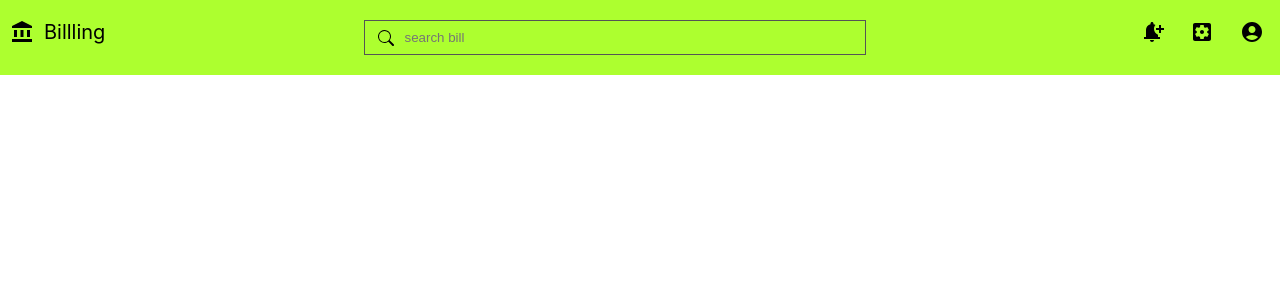
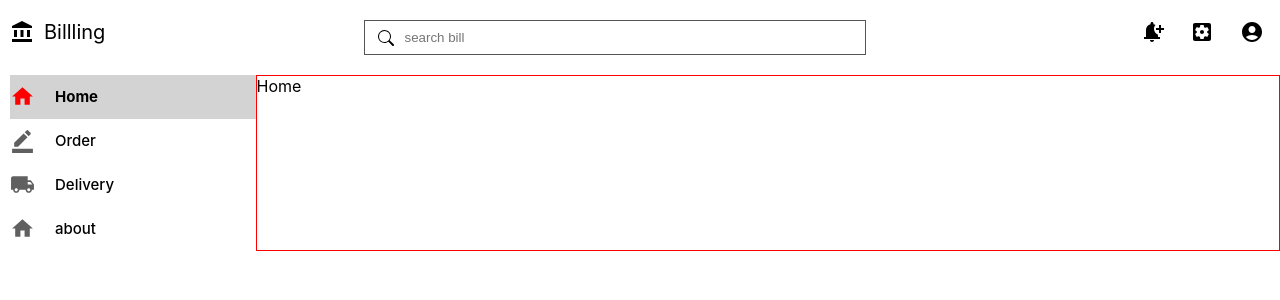
Before and after one commit to srinisanth93/Billing_Software, a React (Create React App) app in the folder client_side/: page / in a window 1280 px wide. Shown: the top 300 px of the page. Built offline with nearby package versions, Linux system fonts and the light colour scheme.

Commit message:
sridevi changed client_side

```diff
--- a/client_side/src/App.css
+++ b/client_side/src/App.css
@@ -1,38 +1,4 @@
-.App {
-  text-align: center;
+.app_page{
+  display: flex;
+
 }
-
-.App-logo {
-  height: 40vmin;
-  pointer-events: none;
-}
-
-@media (prefers-reduced-motion: no-preference) {
-  .App-logo {
-    animation: App-logo-spin infinite 20s linear;
-  }
-}
-
-.App-header {
-  background-color: #282c34;
-  min-height: 100vh;
-  display: flex;
-  flex-direction: column;
-  align-items: center;
-  justify-content: center;
-  font-size: calc(10px + 2vmin);
-  color: white;
-}
-
-.App-link {
-  color: #61dafb;
-}
-
-@keyframes App-logo-spin {
-  from {
-    transform: rotate(0deg);
-  }
-  to {
-    transform: rotate(360deg);
-  }
-}
--- a/client_side/src/App.js
+++ b/client_side/src/App.js
@@ -1,11 +1,20 @@
+import Home from './Home/Home';
 import React from 'react';
 import './App.css';
 import Header from './Header/Header';
+import SideNavBar from './SideNavBar/SideNavBar';
 
 function App() {
   return (
     <div className="App">
   <Header/>
+  <div className='app_page'>
+  <SideNavBar/>
+  <Home/>
+    </div>
+
+
+
     </div>
   );
 }
--- a/client_side/src/Header/Header.css
+++ b/client_side/src/Header/Header.css
@@ -1,7 +1,11 @@
 .header_main{
-    background-color:greenyellow;
     display: flex;
     justify-content: space-between;
+    position: sticky;
+    top: 0;
+    z-index: 100;
+    background-color: white;
+
 }
 .header_center{
     width: 40%;
--- /dev/null
+++ b/client_side/src/Home/Home.css
@@ -0,0 +1,4 @@
+.home_main{
+    flex: 80%;
+    border: 1px solid red;
+}
--- /dev/null
+++ b/client_side/src/Home/Home.js
@@ -0,0 +1,9 @@
+import React from 'react'
+import './Home.css'
+function Home() {
+  return (
+    <div className='home_main'>Home</div>
+  )
+}
+
+export default Home
--- /dev/null
+++ b/client_side/src/SideNavBar/SideBarRow.css
@@ -0,0 +1,42 @@
+.sidebarrow{
+    display: flex;
+    align-items: center;
+    margin-left:10px ;
+}
+.sidebarrow_icon{
+
+    color: #606060;
+    font-size: 25px !important;
+}
+.sidebarrow_title{
+ flex: 1;
+ margin-left: 20px;
+ font-size: 15px;
+ font-weight: 500;
+}
+
+.sidebarrow:hover{
+    background-color: lightgray;
+    cursor: pointer;
+}
+
+.sidebarrow:hover>.sidebarrow_icon{
+    color: red;
+    font-size: 29px !important;
+}
+
+.sidebarrow:hover>.sidebarrow_title{
+    font-weight: bold;
+}
+
+.sidebarrow.selected{
+    background-color: lightgray;
+}
+
+.sidebarrow.selected>.sidebarrow_icon{
+    color: red;
+}
+
+.sidebarrow.selected>.sidebarrow_title{
+    font-weight: bold;
+}
--- /dev/null
+++ b/client_side/src/SideNavBar/SideBarRow.js
@@ -0,0 +1,13 @@
+import React from 'react'
+import './SideBarRow.css'
+function SideBarRow({selected,Icon,title}) {
+  return (
+    <div className={`sidebarrow ${selected && "selected"}`}>
+      <Icon className="sidebarrow_icon"/>
+        <h2 className='sidebarrow_title'>{title}</h2>
+
+    </div>
+  )
+}
+
+export default SideBarRow
--- /dev/null
+++ b/client_side/src/SideNavBar/SideNavBar.css
@@ -0,0 +1,11 @@
+.sidebar{
+    flex: 20%;
+  }
+
+  /* .sidebar>hr{
+   height: 1px;
+   border: 0;
+   background-color: lightgray;
+   margin-top: 10px;
+   margin-bottom: 10px;
+  } */
--- /dev/null
+++ b/client_side/src/SideNavBar/SideNavBar.js
@@ -0,0 +1,19 @@
+import React from 'react'
+import SideBarRow from './SideBarRow'
+import './SideNavBar.css'
+import LocalShippingIcon from '@mui/icons-material/LocalShipping';
+import BorderColorIcon from '@mui/icons-material/BorderColor';
+import HomeIcon from '@mui/icons-material/Home';
+function SideNavBar() {
+  return (
+    <div className='sidebar'>
+        <SideBarRow selected title="Home" Icon={HomeIcon}/>
+        <SideBarRow title="Order" Icon={BorderColorIcon}/>
+        <SideBarRow title="Delivery" Icon={LocalShippingIcon}/>
+        <SideBarRow title="about" Icon={HomeIcon}/>
+        {/* <hr></hr> */}
+   </div>
+  )
+}
+
+export default SideNavBar
```
